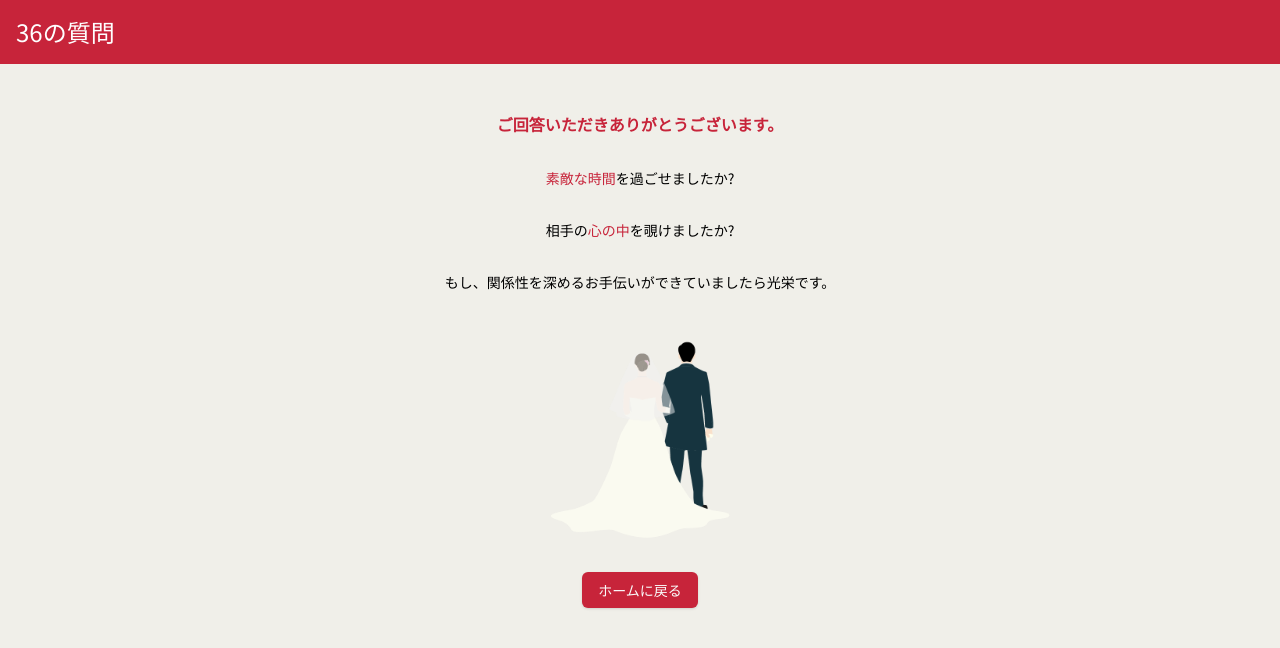
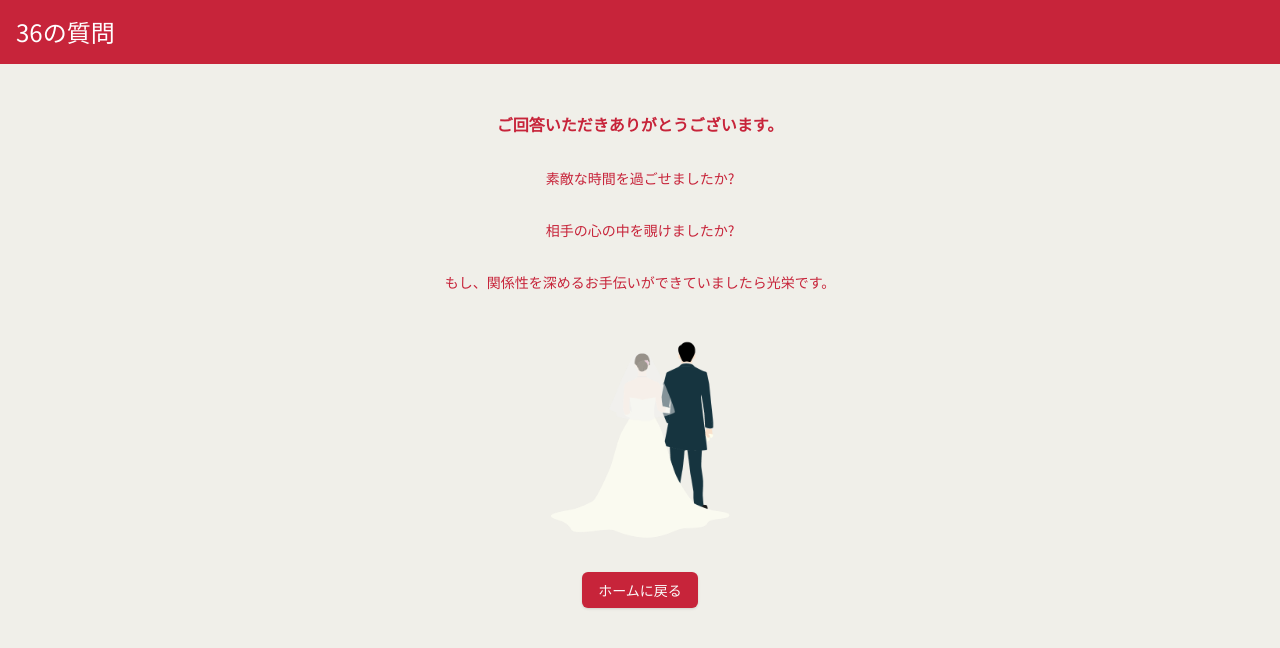
Before and after one commit to kimukimuyuya/36-questions, a Next.js app in the folder my-app/: page /thanks in a window 1280 px wide. Shown: the top 648 px of the page. Built offline with nearby package versions, Linux system fonts and the light colour scheme.

Commit message:
feat: :art: thanksページの文字の色をLPと統一

```diff
--- a/my-app/src/pages/thanks/index.tsx
+++ b/my-app/src/pages/thanks/index.tsx
@@ -7,18 +7,18 @@ const Thanks = () => {
   return (
     <div className='min-h-screen bg-bgColor'>
       <Header />
-      <main className='flex flex-col items-center py-12 justify-center'>
-        <div className='text-center space-y-8 mx-8 mb-12'>
-          <p className='text-md font-semibold text-baseColor'>
+      <main className='flex flex-col items-center pt-12 justify-center'>
+        <div className='text-center space-y-8 mx-8 mb-12 text-baseColor'>
+          <p className='text-md font-semibold'>
             ご回答いただきありがとうございます。
           </p>
           <p className='text-sm'>
-            <span className='text-baseColor'>素敵な時間</span>を過ごせましたか?
+            素敵な時間を過ごせましたか?
           </p>
           <p className='text-sm'>
-            相手の<span className='text-baseColor'>心の中</span>を覗けましたか?
+            相手の心の中を覗けましたか?
           </p>
-          <p className='text-sm space-y-6'>
+          <p className='text-sm'>
             もし、関係性を深めるお手伝いができていましたら光栄です。
           </p>
         </div>
```
